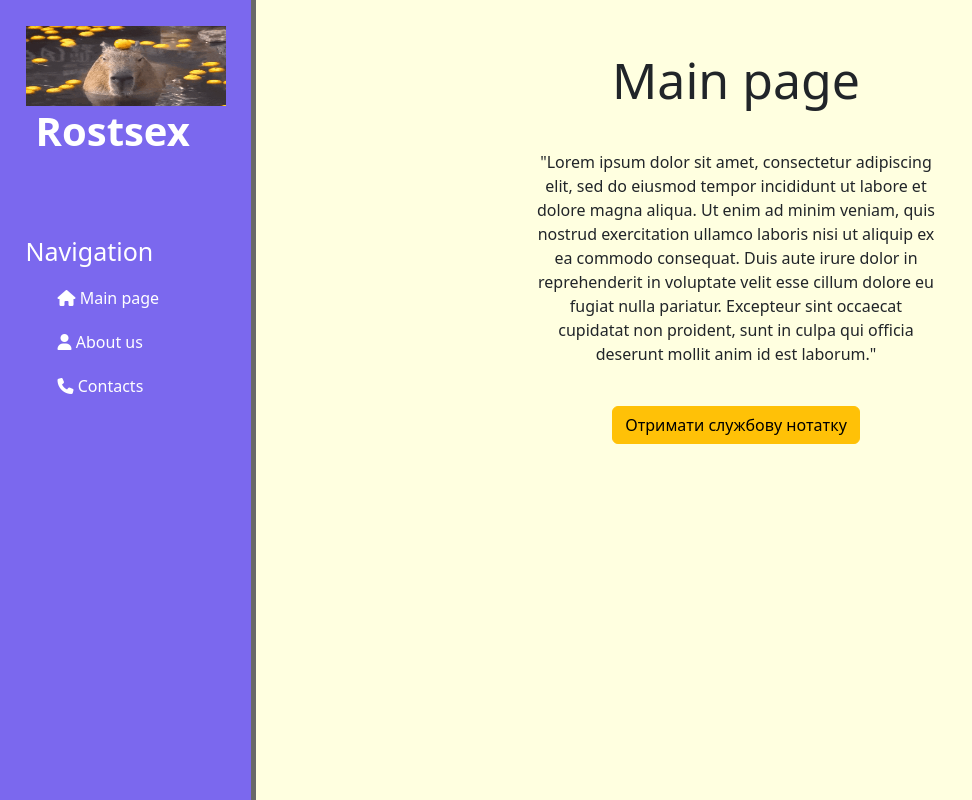
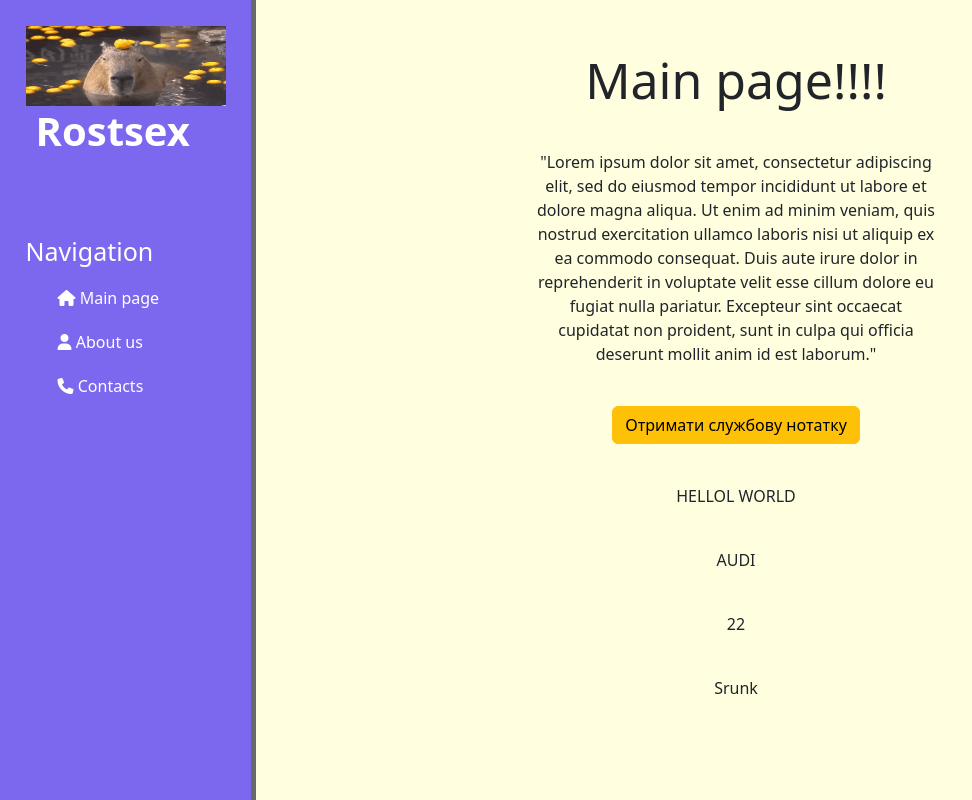
Before and after one commit to LeapSunrise/first-page, a Django app: page / in a window 1280 px wide. Shown: the whole page, without its empty margins (0-972 px from the left). Run offline with Django 4.2, Linux system fonts and the light colour scheme.

Commit message:
djindjo syntax practice. cycles, filters, statements in {% %}

```diff
--- a/FirstPage/main_site/templates/main_site/index.html
+++ b/FirstPage/main_site/templates/main_site/index.html
@@ -1,11 +1,22 @@
 {% extends 'main_site/layout.html' %}
 
-{% block title %}Main page TabName{% endblock %}
+{% block title %}{{ title }}{% endblock %}
 
 {% block content  %}
     <div class="features">
-        <h1>Main page</h1>
+        <h1>{{ title }}</h1>
         <p>"Lorem ipsum dolor sit amet, consectetur adipiscing elit, sed do eiusmod tempor incididunt ut labore et dolore magna aliqua. Ut enim ad minim veniam, quis nostrud exercitation ullamco laboris nisi ut aliquip ex ea commodo consequat. Duis aute irure dolor in reprehenderit in voluptate velit esse cillum dolore eu fugiat nulla pariatur. Excepteur sint occaecat cupidatat non proident, sunt in culpa qui officia deserunt mollit anim id est laborum."</p>
         <button class="btn btn-warning">Отримати службову нотатку</button>
+
+        {% for el in values %}
+            {% if el == 'Hellol World' %}
+                <p>{{el|upper}}</p>
+            {% endif %}
+        {% endfor %}
+
+        {% for el in obj.values %}
+            <p>{{el}}</p>
+        {% endfor %}
+
     </div>
 {% endblock %}
--- a/FirstPage/main_site/views.py
+++ b/FirstPage/main_site/views.py
@@ -2,7 +2,16 @@ from django.shortcuts import render
 
 
 def index(request):
-    return render(request, 'main_site/index.html')
+    data = {
+        'title': 'Main page!!!!',
+        'values': ['Shalom', 'Hellol World', '1488/228'],
+        'obj': {
+            'car': 'AUDI',
+            'age': 22,
+            'hobby': 'Srunk'
+        }
+    }
+    return render(request, 'main_site/index.html', data)
 
 def about(request):
     return render(request, 'main_site/about.html')
```
